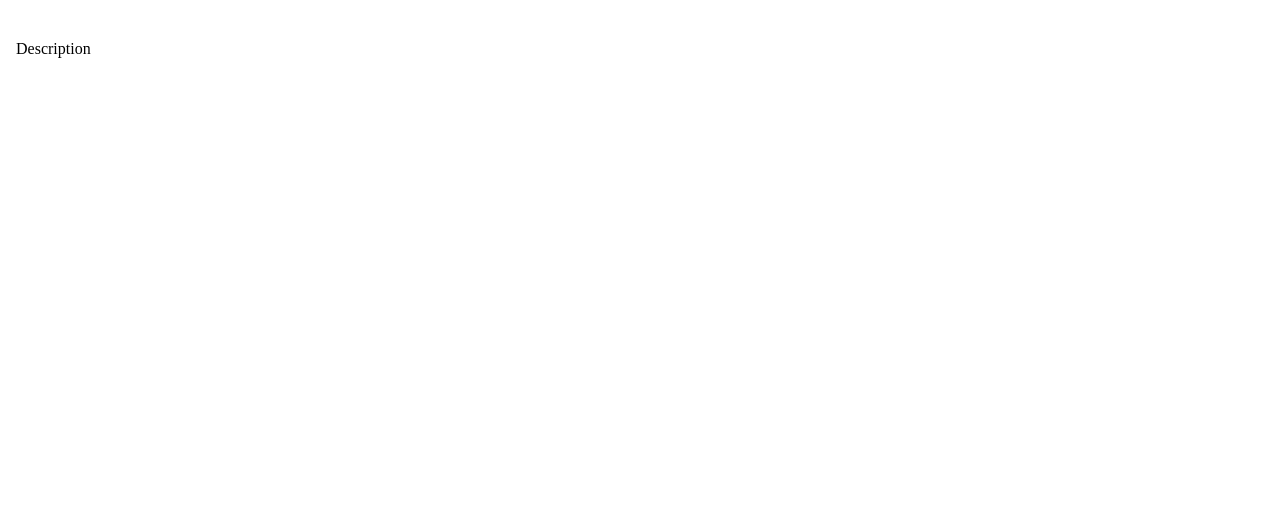
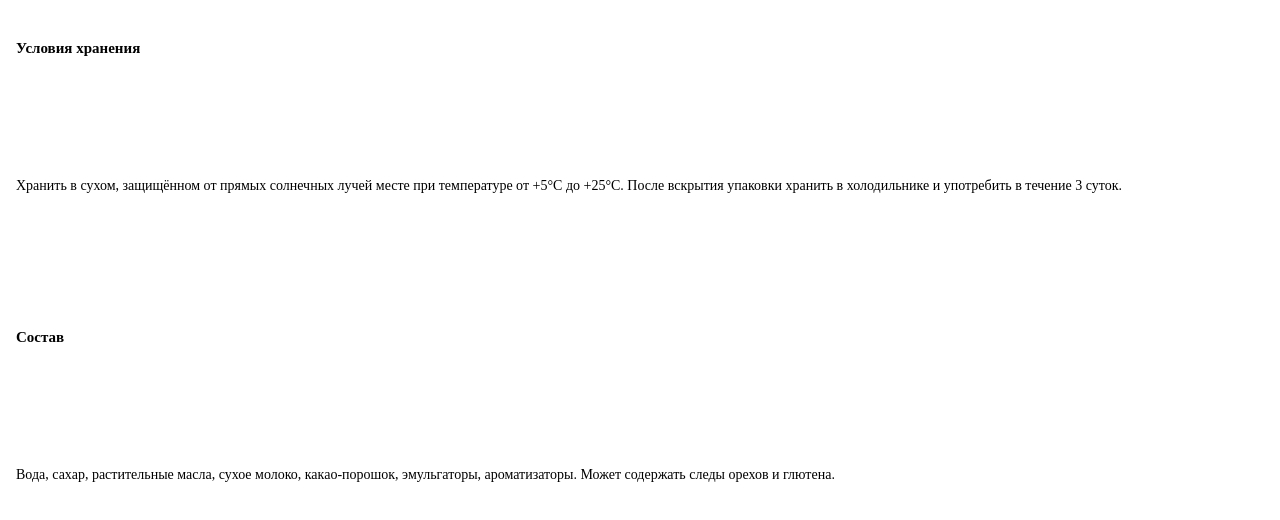
Before and after one commit to Kotovar/react_native_to_react, a React (Vite) app: page / in a window 1280 px wide. Shown: the top 520 px of the page. Built offline with nearby package versions, Linux system fonts and the light colour scheme.

Commit message:
feat: add Description

```diff
--- /dev/null
+++ b/src/constants/index.ts
@@ -0,0 +1 @@
+export * from './theme'
--- /dev/null
+++ b/src/constants/theme.ts
@@ -0,0 +1,3 @@
+export const theme = {
+  black02: '#020202',
+} as const
--- a/src/product/ProductModal/ProductModal.tsx
+++ b/src/product/ProductModal/ProductModal.tsx
@@ -1,12 +1,8 @@
 import { Description } from './components'
 import styles from './ProductModal.module.scss'
 
-// interface Props {
-//   id?: string
-// }
-//
-const STORAGE = 'storage';
-const SOSTAV = 'sostav';
+const STORAGE = 'Хранить в сухом, защищённом от прямых солнечных лучей месте при температуре от +5°C до +25°C. После вскрытия упаковки хранить в холодильнике и употребить в течение 3 суток.';
+const SOSTAV = 'Вода, сахар, растительные масла, сухое молоко, какао-порошок, эмульгаторы, ароматизаторы. Может содержать следы орехов и глютена.';
 
 export const ProductModal = () => {
   return (
--- a/src/product/ProductModal/components/Description/Description.tsx
+++ b/src/product/ProductModal/components/Description/Description.tsx
@@ -1,8 +1,10 @@
+import { TextView } from '@components'
+import { theme } from '@constants'
 import styles from './Description.module.scss'
 
 interface Props {
-  storage: string
-  sostav: string
+  storage?: string
+  sostav?: string
 }
 
 export const Description = ({ storage, sostav }: Props) => {
@@ -10,7 +12,26 @@ export const Description = ({ storage, sostav }: Props) => {
 
   return (
     <div className={styles.container}>
-      <p>Description</ p>
+      {!!storage && (
+        <>
+          <TextView textStyle={'15-700'} color={theme.black02}>
+            {'Условия хранения'}
+          </TextView>
+          <TextView textStyle={'14-400'} mt={10} lh={17}>
+            {storage?.trim()}
+          </TextView>
+        </>
+      )}
+      {!!sostav && (
+        <>
+          <TextView textStyle={'15-700'} color={theme.black02} mt={24}>
+            {'Состав'}
+          </TextView>
+          <TextView textStyle={'14-400'} mt={10} lh={17}>
+            {sostav?.trim()}
+          </TextView>
+        </>
+      )}
     </div>
   )
 }
--- a/tsconfig.json
+++ b/tsconfig.json
@@ -25,7 +25,9 @@
       "@components/*": ["./src/components/*"],
       "@components": ["./src/components/index.ts"],
       "@product/*": ["./src/product/*"],
-      "@product": ["./src/product/index.ts"]
+      "@product": ["./src/product/index.ts"],
+      "@constants/*": ["./src/constants/*"],
+      "@constants": ["./src/constants/index.ts"]
     }
   },
   "include": ["src"]
--- a/vite.config.ts
+++ b/vite.config.ts
@@ -12,6 +12,7 @@ export default defineConfig({
     alias: {
       '@components': path.resolve(__dirname, './src/components'),
       '@product': path.resolve(__dirname, './src/product'),
+      '@constants': path.resolve(__dirname, './src/constants'),
     },
   },
 })
```
